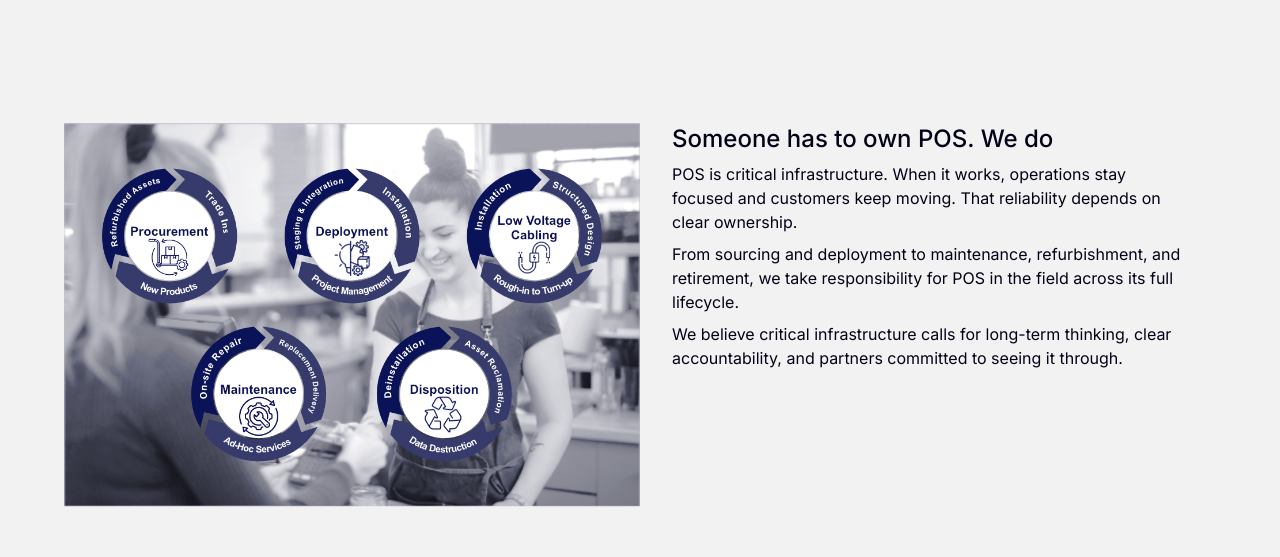
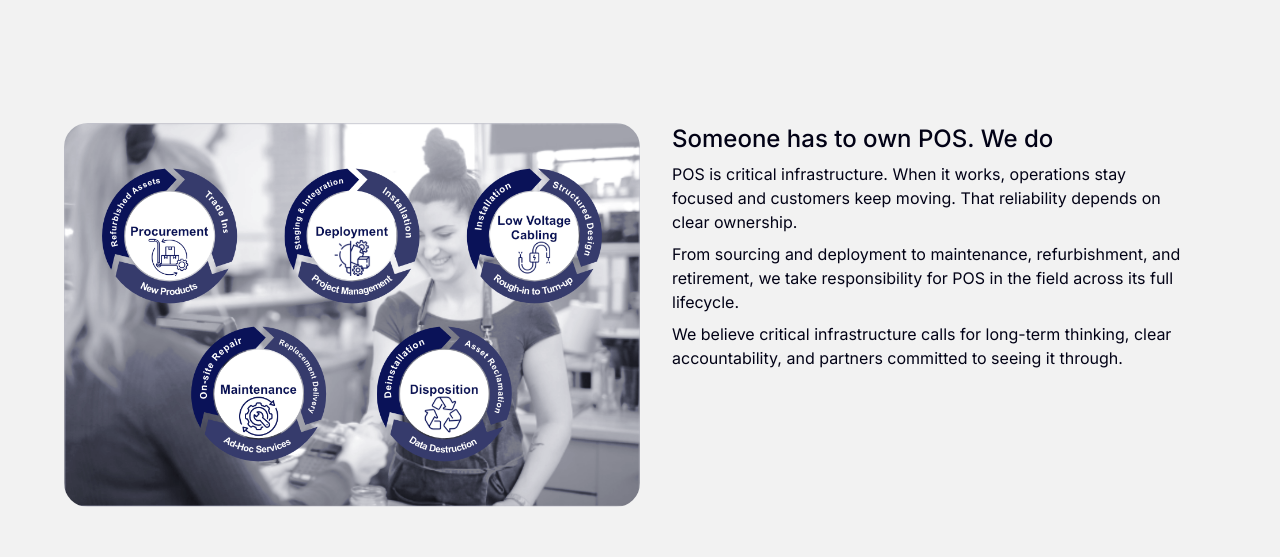
Before and after one commit to IWTechnologies/weareiw, a Next.js app in the folder nextjs-weareiw/: page / in a window 1280 px wide. Shown: the part 2120-2677 px from the top of the page. Built offline with nearby package versions, Linux system fonts and the light colour scheme.

Commit message:
Blurb: updating styles, still a wip. added empty file to start working on animated number counter component

```diff
--- a/nextjs-weareiw/src/components/Blurb.tsx
+++ b/nextjs-weareiw/src/components/Blurb.tsx
@@ -38,7 +38,7 @@ export default function Blurb({ media, text, link, reverse=false, textColor="tex
         `}>
             {media.type === "image" && (
                 <Image
-                className="w-full lg:w-1/2 h-auto object-contain"
+                className="w-full lg:w-1/2 h-auto object-contain rounded-3xl"
                 src={media.src} alt={media.alt} width={media.width} height={media.height}
                 sizes="(max-width: 1024px) 100vw, 50vw" />
             )}
```
Also changed, not shown: nextjs-weareiw/src/components/NumCounter.tsx (added).
